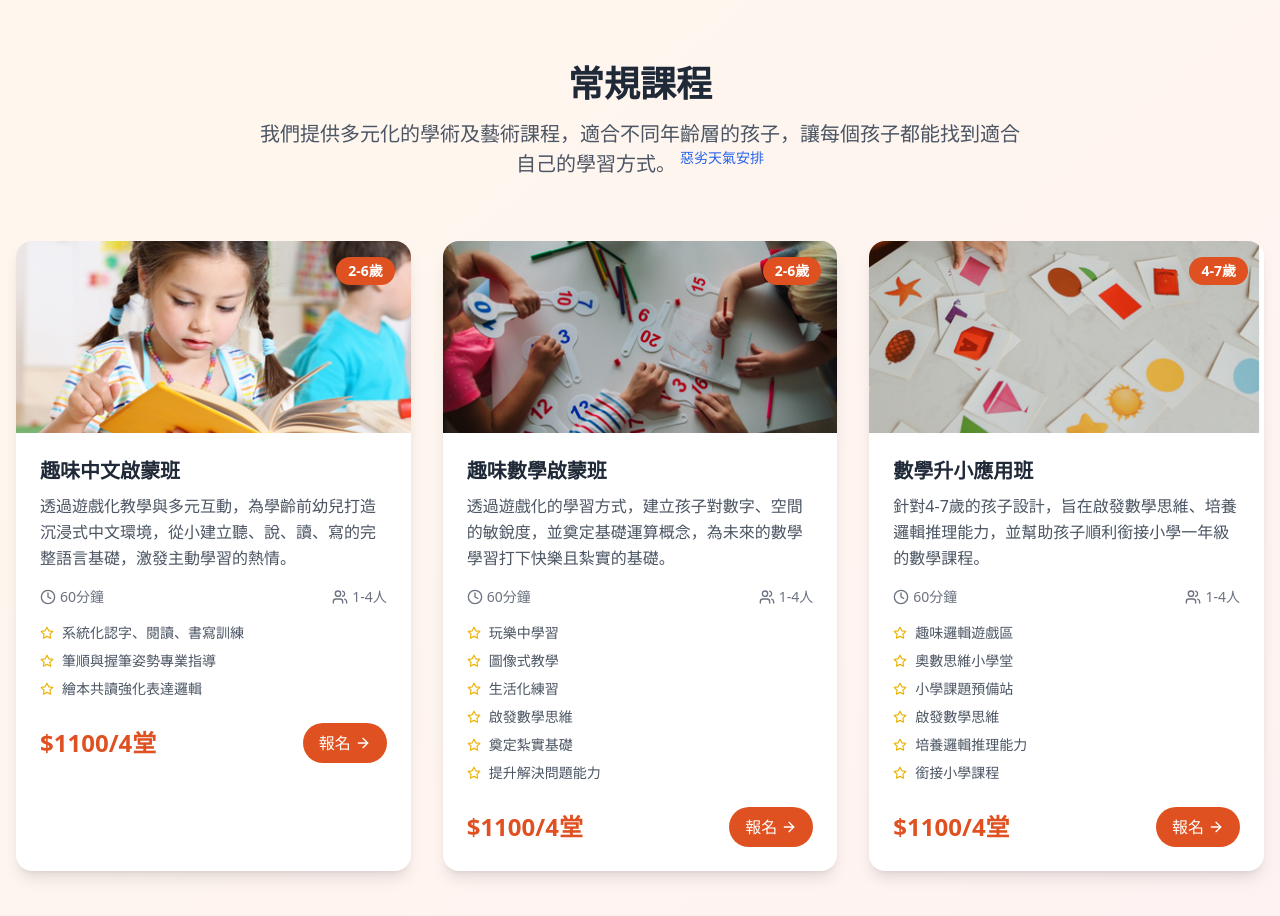
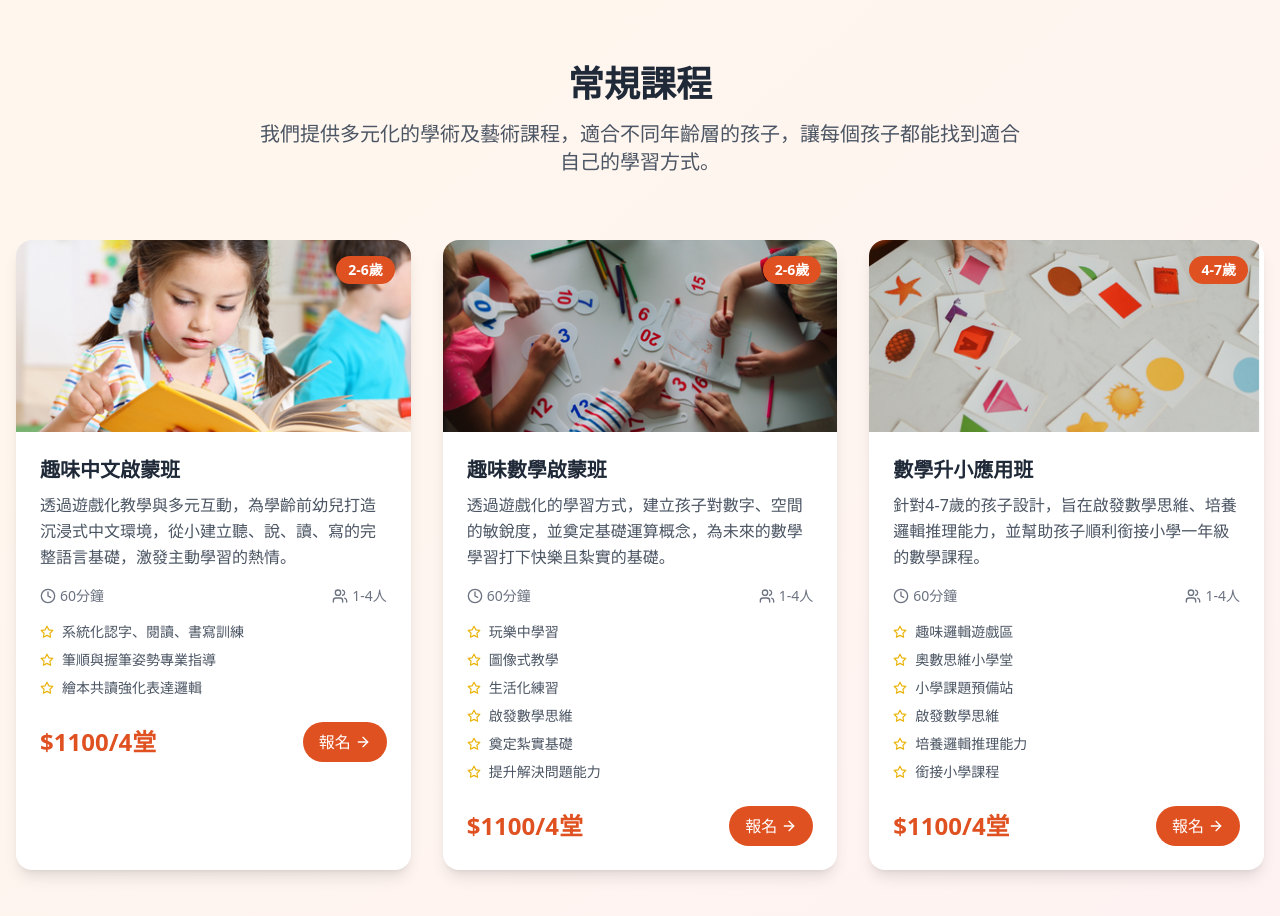
Before and after one commit to futurebloomeducentre/draft05_0816, a React (Vite) app: page / in a window 1280 px wide. Shown: the part 1760-2676 px from the top of the page. Built offline with nearby package versions, Linux system fonts and the light colour scheme.

Commit message:
Updated Courses.tsx

```diff
--- a/src/components/Courses.tsx
+++ b/src/components/Courses.tsx
@@ -183,7 +183,7 @@ const Courses = () => {
         <div className="text-center mb-16">
           <h2 className="text-4xl font-bold text-gray-800 mb-4">常規課程</h2>
           <p className="text-xl text-gray-600 max-w-3xl mx-auto">
-            我們提供多元化的學術及藝術課程，適合不同年齡層的孩子，讓每個孩子都能找到適合自己的學習方式。<a href="/weather-policy" className="text-blue-600 hover:text-blue-800 text-sm align-super no-underline ml-1">惡劣天氣安排</a>
+            我們提供多元化的學術及藝術課程，適合不同年齡層的孩子，讓每個孩子都能找到適合自己的學習方式。
           </p>
         </div>
 
```
